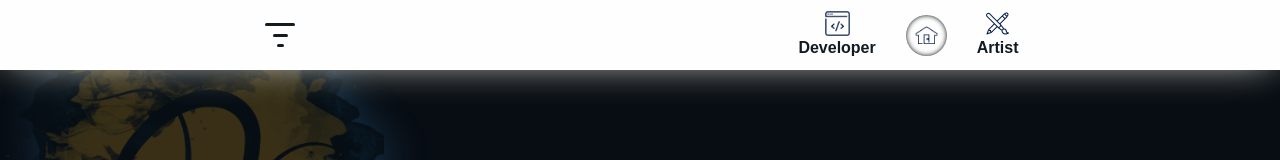
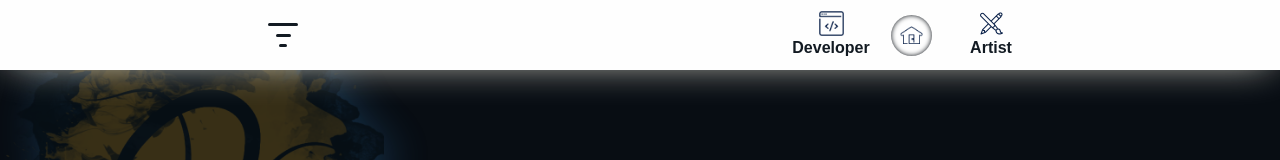
Before and after one commit to Lorenzolivacode/website-lorenzoliva-next, a Next.js app: page /en in a window 1280 px wide. Shown: the top 160 px of the page. Built offline with nearby package versions, Linux system fonts and the light colour scheme; a web font is replaced by a local one.

Commit message:
fix: resize li in navbar

```diff
--- a/app/[locale]/(components)/(molecules)/ButtonHam/ButtonHam.css
+++ b/app/[locale]/(components)/(molecules)/ButtonHam/ButtonHam.css
@@ -20,8 +20,8 @@
   width: 100%;
   height: 3px;
   background-color: var(--color-primary-dark);
+  transition: all 0.6s ease;
   transition: width translateX 0.4s ease;
-  transition: all 0.6s ease;
 }
 
 .hamburgher > :nth-child(2) {
--- a/app/[locale]/(components)/(molecules)/Navbar-client/Navbar.css
+++ b/app/[locale]/(components)/(molecules)/Navbar-client/Navbar.css
@@ -3,7 +3,7 @@
 }
 
 .list-item:hover {
-  transform: scale(1.1) translateY(4px);
+  transform: scale(1.2);
 }
 
 /* .list-item:hover {
--- a/app/[locale]/(components)/(molecules)/Navbar-client/Navbar.tsx
+++ b/app/[locale]/(components)/(molecules)/Navbar-client/Navbar.tsx
@@ -36,7 +36,11 @@ export function Navbar() {
         {navSections.map((section) => {
           const isActive = pathname === section.path;
           return (
-            <li key={section.id} className="list-item" title={section.name}>
+            <li
+              key={section.id}
+              className="list-item w-50px ratio-1 flex-center"
+              title={section.name}
+            >
               <Link
                 href={section.path}
                 className="reset-default flex-column flex-between flex-cross-center"
--- a/app/[locale]/(css-library-utilities)/size.css
+++ b/app/[locale]/(css-library-utilities)/size.css
@@ -101,12 +101,24 @@
   width: 30px;
 }
 
+.w-50px {
+  width: 50px;
+}
+
+.w-55px {
+  width: 55px;
+}
+
 .w-100px {
   width: 100px;
 }
 
 .w-200px {
   width: 200px;
+}
+
+.w-210px {
+  width: 210px;
 }
 
 .w-240px {
```
